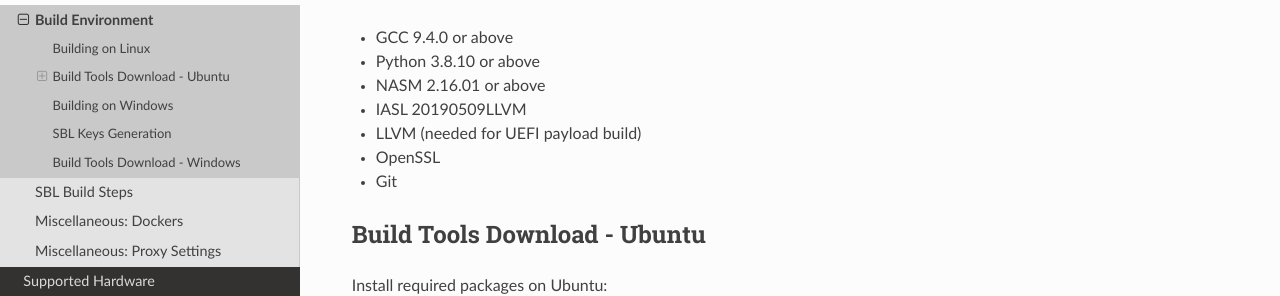
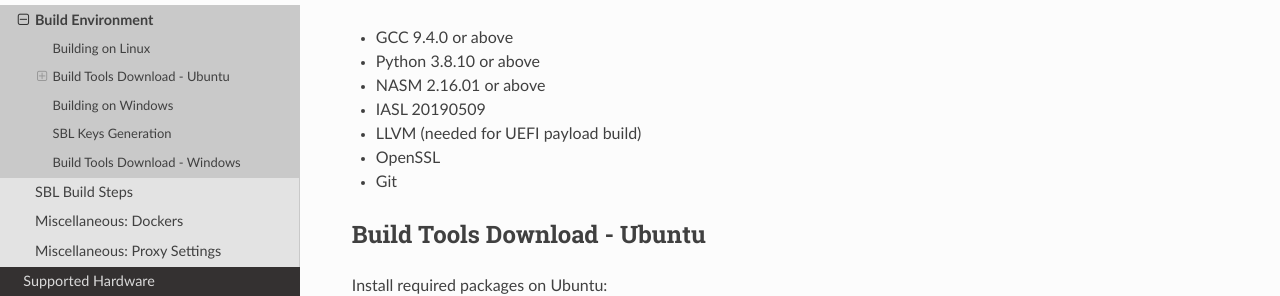
Before and after one commit to slimbootloader/documentation, a Sphinx documentation site: the page built from source/getting-started/build-host-setup.rst, in a window 1280 px wide and 900 px high. Shown: the part 334-630 px from the top of the window. Built offline with Sphinx 7.4.7 and the Read the Docs theme 2.0.0, drawn with Linux system fonts in a browser that asks for light colours.

Commit message:
fix typing error (typo) on IASL version (#189)
removing the "LLVM" in IASL version line

Signed-off-by: Mohmad, Nur Syahirah Sabryna <nur.syahirah.sabryna.mohmad@intel.com>

```diff
--- a/source/getting-started/build-host-setup.rst
+++ b/source/getting-started/build-host-setup.rst
@@ -18,7 +18,7 @@ Install the following software:
 * GCC 9.4.0 or above
 * Python 3.8.10 or above
 * NASM 2.16.01 or above
-* IASL 20190509LLVM
+* IASL 20190509
 * LLVM (needed for UEFI payload build)
 * OpenSSL
 * Git
```
